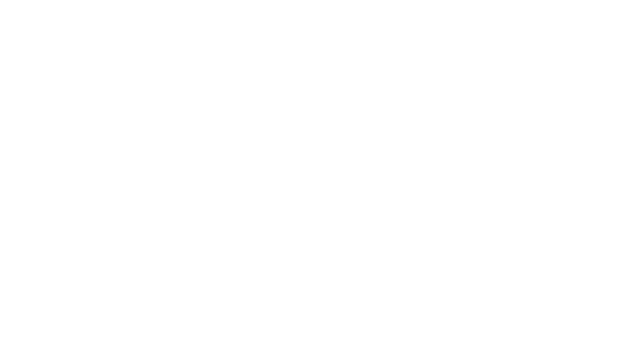
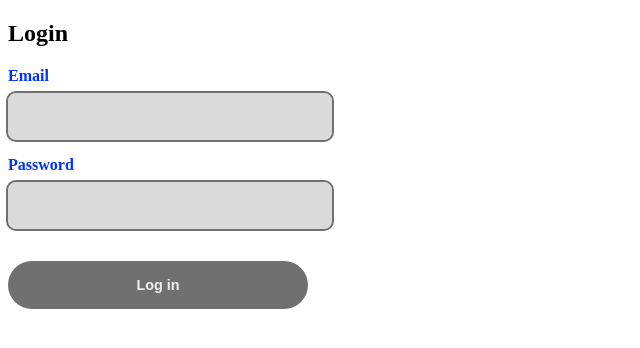
Before and after one commit to HovxGovx/travel-frontend, an Angular app: page /login in a window 1280 px wide. Before the commit this address led to /. Shown: the top 348 px of the page, without its empty margins (0-640 px from the left). Built offline with nearby package versions, Linux system fonts and the light colour scheme.

Commit message:
feat: implement authentication flow with login and dashboard components

```diff
--- a/src/app/app.routes.ts
+++ b/src/app/app.routes.ts
@@ -1,6 +1,20 @@
 import { Routes } from '@angular/router';
 import { LoginComponent } from './features/auth/pages/login/login.component';
+import { DashboardComponent } from './features/dashboard/pages/dashboard/dashboard.component';
+import { authGuard } from './core/guards/auth.guard';
 
 export const routes: Routes = [
-  {path: '', component: LoginComponent},
+  { path: '', redirectTo: 'login', pathMatch: 'full' },
+
+  {
+    path: 'login',
+    loadComponent: () =>
+      import('./features/auth/pages/login/login.component')
+        .then(m => m.LoginComponent)
+  },
+  {
+    path: 'dashboard',
+    component: DashboardComponent,
+    canActivate: [authGuard]
+  }
 ];
--- /dev/null
+++ b/src/app/core/guards/auth.guard.ts
@@ -0,0 +1,12 @@
+import { CanActivateFn, Router } from '@angular/router';
+import { inject } from '@angular/core';
+
+export const authGuard: CanActivateFn = () => {
+  const router = inject(Router);
+  const token = localStorage.getItem('access_token');
+
+  if (token) return true;
+
+  router.navigate(['/login']);
+  return false;
+};
--- a/src/app/core/services/auth.service.ts
+++ b/src/app/core/services/auth.service.ts
@@ -12,12 +12,19 @@ export class AuthService {
   login(data: LoginRequest) {
     return this.http.post<LoginResponse>(`${this.baseUrl}/login`, data);
   }
+
   saveToken(token: string) {
     return localStorage.setItem('access_token', token);
   }
-  getToken(){
+
+  getToken(): string | null {
     return localStorage.getItem('access_token');
   }
+
+  isLoggedIn(): boolean {
+    return !!this.getToken();
+  }
+
   logout() {
     localStorage.removeItem('access_token');
   }
--- a/src/app/features/auth/pages/login/login.component.css
+++ b/src/app/features/auth/pages/login/login.component.css
@@ -0,0 +1,74 @@
+/* From Uiverse.io by bociKond */
+.form {
+  --bg-light: #efefef;
+  --bg-dark: #707070;
+  --clr: #0032fa;
+  --clr-alpha: #9c9c9c60;
+  display: flex;
+  flex-direction: column;
+  align-items: center;
+  gap: 1rem;
+  width: 100%;
+  max-width: 300px;
+}
+
+.form .input-span {
+  width: 100%;
+  display: flex;
+  flex-direction: column;
+  gap: 0.5rem;
+}
+
+.form input[type="email"],
+.form input[type="password"] {
+  border-radius: 0.5rem;
+  padding: 1rem 0.75rem;
+  width: 100%;
+  border: none;
+  display: flex;
+  align-items: center;
+  gap: 0.5rem;
+  background-color: var(--clr-alpha);
+  outline: 2px solid var(--bg-dark);
+}
+
+.form input[type="email"]:focus,
+.form input[type="password"]:focus {
+  outline: 2px solid var(--clr);
+}
+
+.label {
+  align-self: flex-start;
+  color: var(--clr);
+  font-weight: 600;
+}
+
+.form .submit {
+  padding: 1rem 0.75rem;
+  width: 100%;
+  display: flex;
+  align-items: center;
+  gap: 0.5rem;
+  border-radius: 3rem;
+  background-color: var(--bg-dark);
+  color: var(--bg-light);
+  border: none;
+  cursor: pointer;
+  transition: all 300ms;
+  font-weight: 600;
+  font-size: 0.9rem;
+}
+
+.form .submit:hover {
+  background-color: var(--clr);
+  color: var(--bg-dark);
+}
+
+.span {
+  text-decoration: none;
+  color: var(--bg-dark);
+}
+
+.span a {
+  color: var(--clr);
+}
--- a/src/app/features/auth/pages/login/login.component.html
+++ b/src/app/features/auth/pages/login/login.component.html
@@ -1,11 +1,17 @@
 <h2>Login</h2>
 
-<input type="email" [(ngModel)]="email" placeholder="Email">
-<br><br>
 
-<input type="password" [(ngModel)]="password" placeholder="Password">
-<br><br>
+<p style="color:red"></p>
 
-<button (click)="onLogin()">Se connecter</button>
-
-<p style="color:red">{{ error }}</p>
+<form class="form">
+  <span class="input-span">
+    <label for="email" class="label">Email</label>
+    <input type="email" name="email" id="email" [(ngModel)]="email"
+  /></span>
+  <span class="input-span">
+    <label for="password" class="label">Password</label>
+    <input type="password" name="password" id="password" [(ngModel)]="password"
+  /></span>
+  <span class="span" style="color:red"><a href="#">{{ error }}</a></span>
+  <input class="submit" type="submit" value="Log in" (click)="onLogin()"/>
+</form>
--- a/src/app/features/auth/pages/login/login.component.ts
+++ b/src/app/features/auth/pages/login/login.component.ts
@@ -1,6 +1,7 @@
 import { Component } from '@angular/core';
 import { FormsModule } from '@angular/forms';
 import { AuthService } from '../../../../core/services/auth.service';
+import { Router } from '@angular/router';
 
 @Component({
   selector: 'app-login',
@@ -13,7 +14,7 @@ export class LoginComponent {
   email: string = '';
   password: string = '';
   error: string = '';
-  constructor(private authService: AuthService) {}
+  constructor(private authService: AuthService, private router: Router) {}
 
   onLogin() {
     const data = {
@@ -24,7 +25,9 @@ export class LoginComponent {
     this.authService.login(data).subscribe({
       next: (res) => {
         this.authService.saveToken(res.access_token);
+
         console.log('Login successful, token saved:', res.access_token);
+        this.router.navigate(['/dashboard']);
       },
       error: () => {
         this.error = 'Login failed. Please check your credentials and try again.';
--- /dev/null
+++ b/src/app/features/dashboard/pages/dashboard/dashboard.component.html
@@ -0,0 +1,5 @@
+<h1>Dashboard OK </h1>
+
+<p>Tu es connecté !</p>
+
+<button (click)="logout()">Logout</button>
--- /dev/null
+++ b/src/app/features/dashboard/pages/dashboard/dashboard.component.ts
@@ -0,0 +1,18 @@
+import { Component } from '@angular/core';
+import { AuthService } from '../../../../core/services/auth.service';
+import { Router } from '@angular/router';
+
+@Component({
+  selector: 'app-dashboard',
+  standalone: true,
+  templateUrl: './dashboard.component.html'
+})
+export class DashboardComponent {
+
+  constructor(private auth: AuthService, private router: Router) {}
+
+  logout() {
+    this.auth.logout();
+    this.router.navigate(['']);
+  }
+}
--- a/src/main.ts
+++ b/src/main.ts
@@ -1,13 +1,13 @@
 import { bootstrapApplication } from '@angular/platform-browser';
+import { provideRouter } from '@angular/router';
 import { provideHttpClient } from '@angular/common/http';
-import { provideRouter } from '@angular/router';
 
 import { AppComponent } from './app/app.component';
 import { routes } from './app/app.routes';
 
 bootstrapApplication(AppComponent, {
   providers: [
-    provideHttpClient(),
-    provideRouter(routes)
+    provideRouter(routes),
+    provideHttpClient()
   ]
 });
```
Also changed, not shown: src/app/core/interceptors/auth.interceptors.ts (added, +16 -0 lines), src/app/app.component.ts (line endings or trailing spaces), src/app/features/dashboard/pages/dashboard/dashboard.component.css (added), 1 other file (tests, documents, lock files or other folders).
